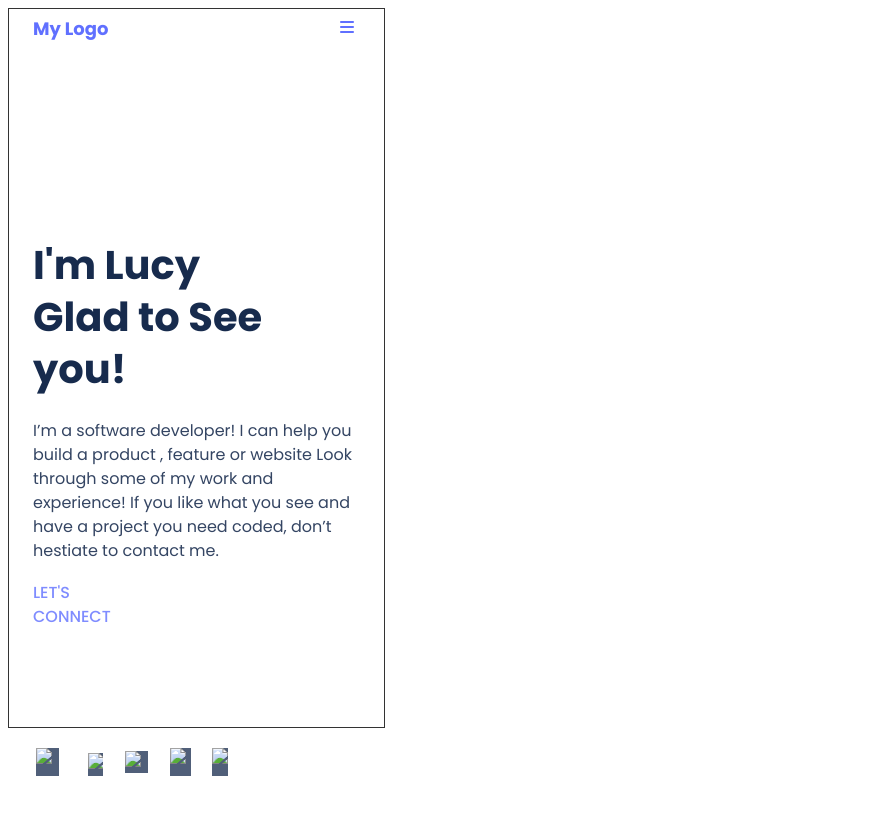
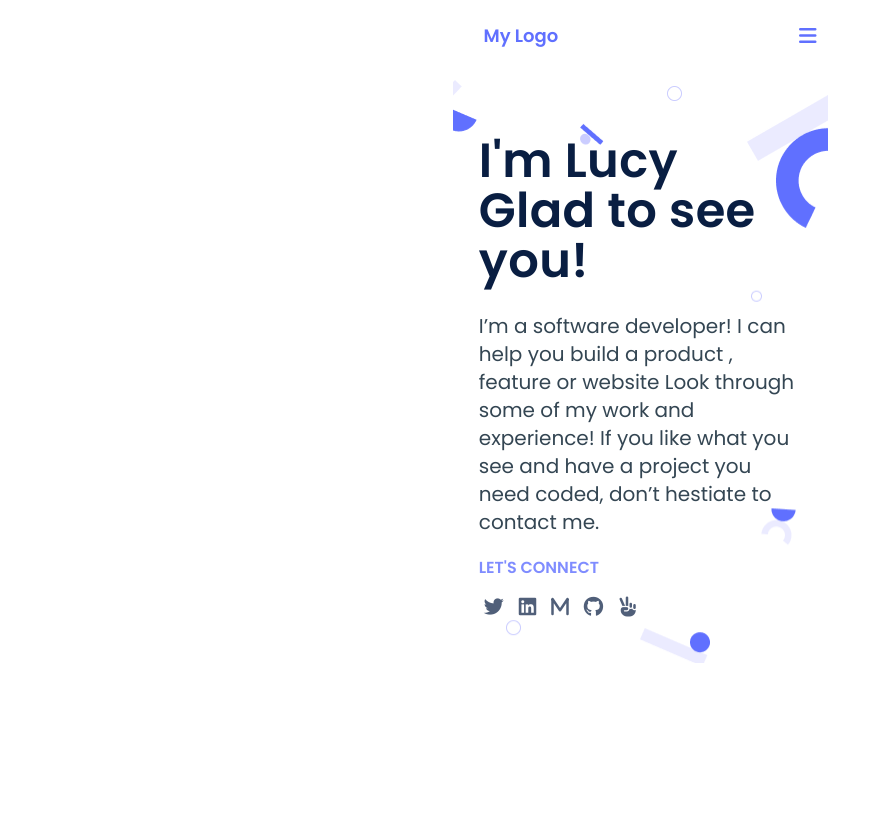
Before and after one commit to lucy-sees/Portfolio, a website: page index.html in a window 1280 px wide. Shown: the whole page, without its empty margins (0-883 px from the left). Drawn offline with Linux system fonts and the light colour scheme.

Commit message:
changes to css and html codes

```diff
--- a/index.html
+++ b/index.html
@@ -7,40 +7,52 @@
   <meta name="author" content="Lucy W. Mwangi">
   <meta name="viewport" content="width=device-width, initial-scale=1.0">
   <link rel="stylesheet" href="styles.css">
-  <link rel="stylesheet" href="https://fonts.googleapis.com/css2?family=Inter:wght@100;200;300;400;500;600;700;800;900&amp;display=swap" data-tag="font"/>
-  <link rel="stylesheet" href="https://fonts.googleapis.com/css2?family=Poppins:ital,wght@0,100;0,200;0,300;0,400;0,500;0,600;0,700;0,800;0,900;1,100;1,200;1,300;1,400;1,500;1,600;1,700;1,800;1,900&amp;display=swap" data-tag="font"/>
-  <link rel="stylesheet" href="https://fonts.googleapis.com/css2?family=Roboto:ital,wght@0,100;0,300;0,400;0,500;0,700;0,900;1,100;1,300;1,400;1,500;1,700;1,900&amp;display=swap" data-tag="font"
-/>
-  <link rel="stylesheet" href="https://cdnjs.cloudflare.com/ajax/libs/font-awesome/6.0.0/css/all.min.css"/>
+  <link href="https://cdnjs.cloudflare.com/ajax/libs/font-awesome/6.1.1/css/all.min.css" rel="stylesheet" />
   <title>Portfolio</title>
 </head>
 <body>
 
   <header>
-      <nav>
-        <a href="http://">My Logo</a>
-        <i class="fa-solid fa-bars"></i>
-      </nav>
+    <nav>
+      <div class="logo-placeholder">
+        <li class="logo-text"><a href="#">My Logo</a></li>
+      </div>
+      <i class="fa-solid fa-bars" id="menu"></i>
+      </ul>
+    </nav>
   </header>
-  <div class="content">
-      <div class="text">
-        <h1>I'm Lucy <br> Glad to See you!</h1>
-        <p>I’m a software developer! I can help you build a product ,
-          feature or website Look through some of my work and experience!
-          If you like what
-          you see and have a project you need coded, don’t hestiate to contact me.
-        </p>
-        <h2>LET'S CONNECT</h2>
-          <ul>
-              <i><img id="twitter" src="images/twitter.png"></i>
-              <i> <img id="linkedin" src="images/linkedin.png"></i>
-              <i><img id="m" src="images/m.png"></i>
-              <i><img id="github" src="images/github.png"></i>
-              <i><img id="peace" src="images/peace.png"></i>
-          </ul>
+
+  <section class="main">
+    <div class="background">
+      <div class="wrapper">
+        <div class="intro-text">
+          <h1>
+            I'm Lucy
+            <br>
+            Glad to see you!
+          </h1>
+          <p></p>
+        </div>
+        <div class="main-text">
+          <p class="text-description">
+            I’m a software developer! I can help you build a product , feature or website Look through some of my work
+            and experience! If you like what you see and have a project you need coded, don’t hestiate to contact me.
+          </p>
+          <div class="social">
+            <h2 class="connection">LET'S CONNECT</h2>
+            <ul class="media-icons">
+              <li><i class="fa-brands fa-twitter"></i></li>
+              <li><i class="fa-brands fa-linkedin"></i></li>
+              <li><i class="fa-brands fa-m"></i></li>
+              <li><i class="fa-brands fa-github"></i></li>
+              <li><i class="fa-solid fa-hand-peace"></i>
+              </li>
+            </ul>
+          </div>
+        </div>
       </div>
-
-  </div>
+    </div>
+  </section>
 
 </body>
 </html>
--- a/styles.css
+++ b/styles.css
@@ -1,17 +1,47 @@
-body {
-  position: absolute;
-  width: 375px;
-  height: 718px;
-  left: 0;
-  top: 0;
-  background: #fff;
-  border: 1px solid rgb(0, 0, 0, 0.8);
+@import url('https://fonts.googleapis.com/css2?family=Poppins:wght@300;400;500;600&display=swap');
+
+* {
+  margin: 0;
+  padding: 0;
+  box-sizing: border-box;
 }
 
-a {
+body {
+  font-family: "Poppins", sans-serif;
+}
+
+header {
+  display: flex;
+  justify-content: center;
+  align-items: center;
+  align-content: center;
+  padding: 11px;
+  max-width: 375px;
+  margin: 0 auto;
+}
+
+nav {
+  display: flex;
+  align-items: center;
+  height: 50px;
+  width: 100%;
+}
+
+ul {
+  list-style: none;
+}
+
+.logo-placeholder {
+  flex: 1;
+  padding: 20px;
+  font-weight: 800;
+  font-size: 24px;
+}
+
+.logo-text {
   width: 76px;
   height: 20px;
-  font-family: 'Poppins', 'Times New Roman', Times, serif;
+  font-family: poppins;
   font-style: normal;
   font-weight: 700;
   font-size: 18px;
@@ -20,139 +50,111 @@ a {
   align-items: center;
   text-align: center;
   color: #6070ff;
-  flex: none;
-  order: 0;
-  flex-grow: 0;
-  text-decoration: none;
+  list-style: none;
 }
 
-nav a {
+.logo-text a {
+  text-decoration: none;
+  color: #6070ff;
+}
+
+#menu {
+  left: 16.67%;
+  right: 16.67%;
+  top: 10px;
+  color: #6070ff;
+}
+
+section {
+  display: block;
+  margin: 0 auto;
+  max-width: 375px;
+}
+
+.background {
+  background: url(/images/header-shapes-mobile.png);
+  max-width: 375px;
+  background-repeat: no-repeat;
+  object-fit: cover;
+  height: 100%;
+  left: -34px;
+  margin-top: 2%;
+}
+
+.wrapper {
   display: flex;
-  flex-direction: row;
+  justify-content: center;
   align-items: center;
-  padding: 10px 12px;
-  position: absolute;
-  left: 12px;
+  flex-direction: column;
+}
+
+.intro-text {
+  max-width: 375px;
+}
+
+.intro-text h1 {
+  font-weight: 700;
+  font-size: 48px;
+  line-height: 50px;
+  align-items: center;
+  letter-spacing: 0.37px;
+  color: #091e42;
+  margin-top: 15%;
+  padding: 0 7%;
+}
+
+.main-text {
+  grid-column: 3;
+  grid-row: 10;
+  padding: 7%;
+}
+
+.text-description {
+  font-weight: 400;
+  font-size: 20px;
+  line-height: 28px;
+  color: #344653;
+}
+
+.social {
+  align-self: flex-start;
+  margin-bottom: 5%;
+}
+
+.connection {
+  height: 24px;
+  font-size: 16px;
+  line-height: 24px;
+  color: #7f8cff;
+  font-weight: 900;
+  padding: 20px 0;
+}
+
+.media-icons {
+  display: flex;
+  align-content: center;
+  gap: 15px;
+  left: 6.4%;
+  bottom: 18.88%;
+  top: 77.81%;
+  width: 100%;
+  padding-top: 20px;
+  color: #505f79;
+}
+
+.social ul {
+  list-style: none;
+  margin-left: 5px;
+}
+
+.fa-brands {
+  color: #505f79;
+  font-size: 20px;
+  font-weight: 500;
 }
 
 .fa-solid {
-  position: absolute;
-  right: 20px;
-  top: 10px;
-  color: #6070ff;
-  width: 24px;
-  height: 24px;
+  color: #505f79;
+  font-size: 20px;
+  font-weight: 500;
 }
-
-.content {
-  display: flex;
-  flex-direction: column;
-  align-items: flex-start;
-  padding: 114px 24px;
-  gap: 12px;
-  position: absolute;
-  width: 375px;
-  height: 604px;
-  left: calc(50% - 375px / 2);
-  top: 92px;
-  background-image: url("images/header-shapes mobile.png");
-  background-repeat: no-repeat;
-  background-attachment: scroll;
-}
-
-h1 {
-  width: 327px;
-  height: 150px;
-  font-family: 'Poppins', 'Times New Roman', Times, serif;
-  font-style: normal;
-  font-weight: 700;
-  font-size: 40px;
-  line-height: 52px;
-  display: flex;
-  align-items: center;
-  color: #172b4d;
-  flex: none;
-  order: 0;
-  flex-grow: 0;
-}
-
-.text p {
-  width: 327px;
-  height: 146px;
-  font-family: 'Poppins', 'Times New Roman', Times, serif;
-  font-style: normal;
-  font-weight: 400;
-  font-size: 16px;
-  line-height: 24px;
-  color: #344563;
-  flex: none;
-  order: 1;
-  flex-grow: 0;
-}
-
-.text h2 {
-  width: 117px;
-  height: 24px;
-  font-family: 'Poppins', 'Times New Roman', Times, serif;
-  font-style: normal;
-  font-weight: 500;
-  font-size: 16px;
-  line-height: 24px;
-  color: #7f8cff;
-  flex: none;
-  order: 0;
-  flex-grow: 0;
-}
-
-#twitter {
-  position: absolute;
-  left: 6.4%;
-  right: 88.27%;
-  top: 77.81%;
-  bottom: 18.88%;
-  background: #505F79;
-}
-
-#m {
-  position: absolute;
-  left: 27.47%;
-  right: 67.2%;
-  top: 78.15%;
-  bottom: 19.21%;
-  background: #505F79;
-}
-
-#github {
-  position: absolute;
-  left: 38.13%;
-  right: 57.07%;
-  top: 77.81%;
-  bottom: 18.87%;
-  background: #505F79;
-}
-
-#peace {
-  position: absolute;
-  left: 48%;
-  right: 48.22%;
-  top: 77.81%;
-  bottom: 18.87%;
-  background: #505F79;
-}
-
-#linkedin {
-  position: absolute;
-  left: 18.74%;
-  right: 77.87%;
-  top: 78.32%;
-  bottom: 18.87%;
-  background: #505F79;
-}
-
-.text ul {
-  display: flex;
-  list-style-type: none;
-  justify-content: space-evenly;
-  justify-self: left;
-  flex-flow: row;
-}
```
